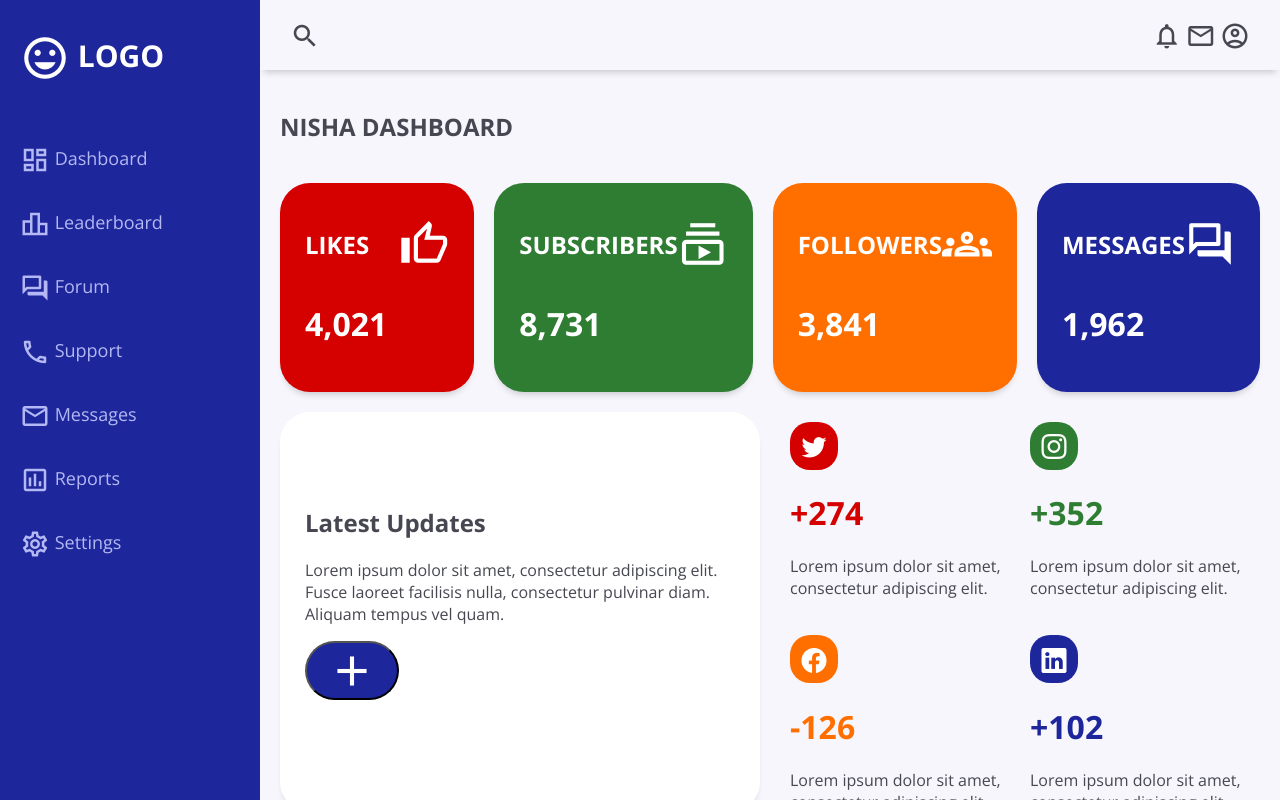
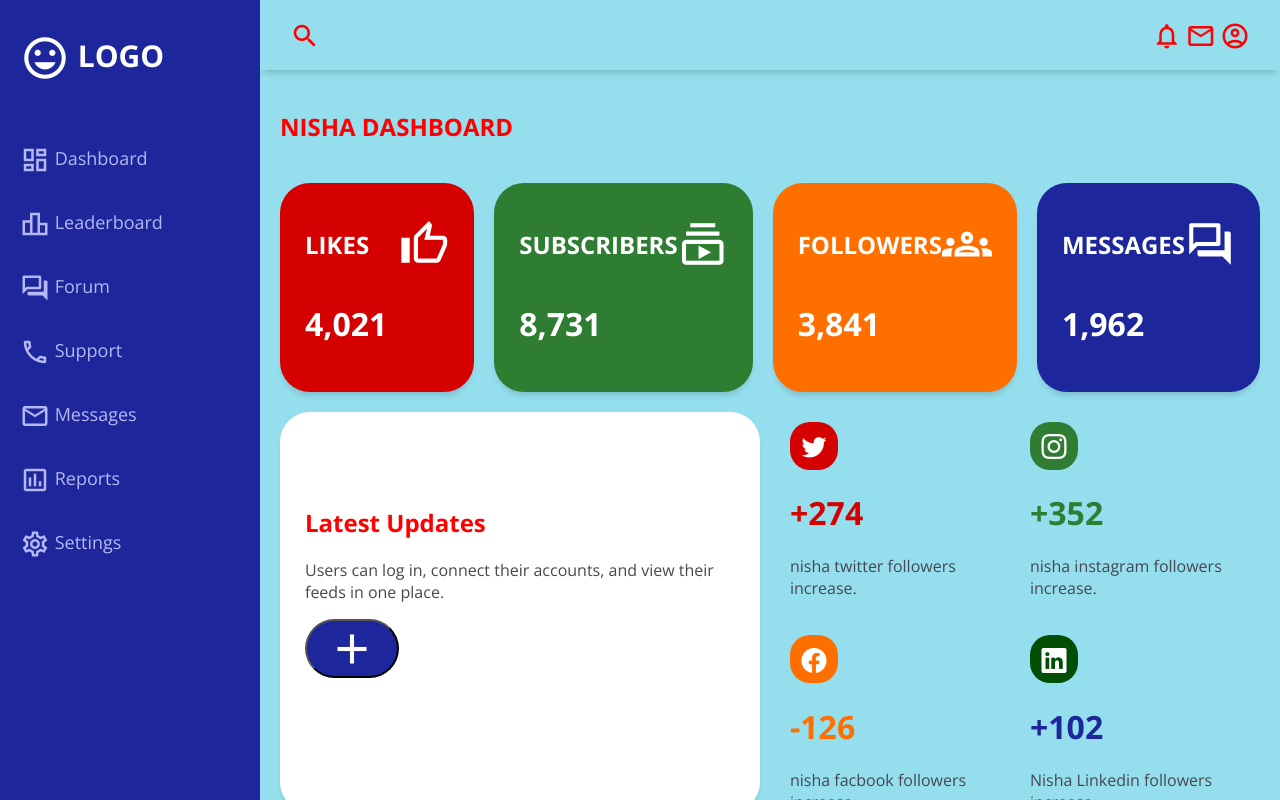
Before and after one commit to nishac3864/nisha-Social-Media-Dashboard, a plain HTML site: page index.html in a window 1280 px wide. Drawn offline with nearby package versions, Linux system fonts and the light colour scheme.

Commit message:
first commit

```diff
--- a/css/styles.css
+++ b/css/styles.css
@@ -2,8 +2,8 @@ body {
   margin: 0;
   padding: 0;
   box-sizing: border-box;
-  background-color: rgb(247, 246, 252);
-  color: rgb(70, 71, 81);
+  background-color: rgb(148, 222, 237);
+  color: rgb(255, 0, 0);
   font-family: 'Open Sans', sans-serif;
 }
 
@@ -22,7 +22,7 @@ body {
 }
 
 .background-blue {
-  background-color: rgb(29, 38, 154);
+  background-color: rgb(0, 79, 5);
 }
 
 .text-red {
--- a/index.html
+++ b/index.html
@@ -132,7 +132,9 @@
           <div class="product-card">
             <h2 class="product-description">Latest Updates</h2>
             <p class="text-secondary">
-              Lorem ipsum dolor sit amet, consectetur adipiscing elit. Fusce laoreet facilisis nulla, consectetur pulvinar diam. Aliquam tempus vel quam.
+              Users can log in,
+connect their accounts, and view their feeds in one
+place.
             </p>
             <button type="button" class="product-button">
               <span class="material-icons-outlined">add</span>
@@ -147,7 +149,7 @@
                   <i class="bi bi-twitter"></i>
                 </div>
                 <h1 class="text-red">+274</h1>
-                <p class="text-secondary">Lorem ipsum dolor sit amet, consectetur adipiscing elit.</p>
+                <p class="text-secondary"> nisha twitter followers increase.</p>
               </div>
 
               <div>
@@ -155,7 +157,7 @@
                   <i class="bi bi-instagram"></i>
                 </div>
                 <h1 class="text-green">+352</h1>
-                <p class="text-secondary">Lorem ipsum dolor sit amet, consectetur adipiscing elit.</p>
+                <p class="text-secondary"> nisha instagram followers increase.</p>
               </div>
 
               <div>
@@ -163,7 +165,7 @@
                   <i class="bi bi-facebook"></i>
                 </div>
                 <h1 class="text-orange">-126</h1>
-                <p class="text-secondary">Lorem ipsum dolor sit amet, consectetur adipiscing elit.</p>
+                <p class="text-secondary">nisha facbook followers increase.</p>
               </div>
 
               <div>
@@ -171,7 +173,7 @@
                   <i class="bi bi-linkedin"></i>
                 </div>
                 <h1 class="text-blue">+102</h1>
-                <p class="text-secondary">Lorem ipsum dolor sit amet, consectetur adipiscing elit.</p>
+                <p class="text-secondary"> Nisha Linkedin followers increase.</p>
               </div>
 
             </div>
```
Also changed, not shown: 1 other file.
